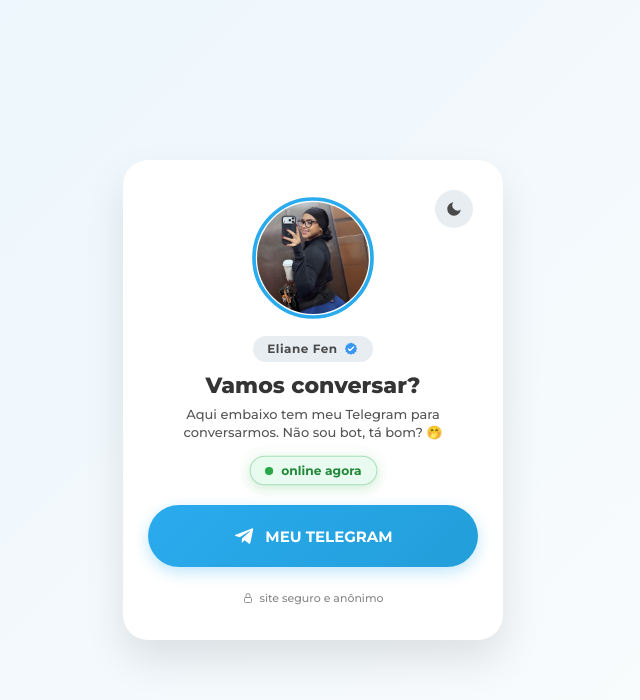
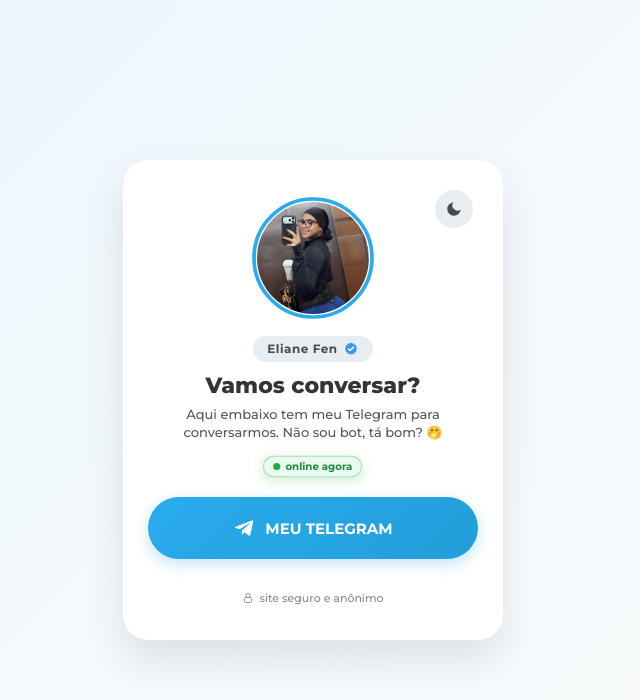
Before and after one commit to vkalves/meu-segredinho, a plain HTML site: page eliane/index.html in a window 1280 px wide. Shown: the whole page, without its empty margins (327-967 px from the left). Drawn offline with Linux system fonts and the light colour scheme; a web font is replaced by a local one.

Commit message:
Refine online status styles in index.html
Reduced font size and padding for online status indicator. Adjusted dot size for online status.

```diff
--- a/eliane/index.html
+++ b/eliane/index.html
@@ -326,9 +326,9 @@
 
 .online-status {
     --online-glow: 40, 167, 69;
-    font-size: 12px; color: #218838; font-weight: 700; margin-bottom: 12px;
-    background: #e9fbf0; padding: 6px 14px; border-radius: 20px;
-    display: inline-flex; align-items: center; gap: 8px; border: 1px solid #a8dfb8;
+    font-size: 10px; color: #218838; font-weight: 700; margin-bottom: 12px;
+    background: #e9fbf0; padding: 3px 9px; border-radius: 20px;
+    display: inline-flex; align-items: center; gap: 5px; border: 1px solid #a8dfb8;
     transform-origin: center;
     will-change: transform, box-shadow;
     animation: online-status-pulse 1.85s ease-in-out infinite;
@@ -343,7 +343,7 @@
 }
 
 .online-status .dot {
-    width: 8px; height: 8px; flex-shrink: 0;
+    width: 7px; height: 7px; flex-shrink: 0;
     background-color: #28a745; border-radius: 50%;
     animation: pulse-green 1.35s ease-out infinite;
 }
```
